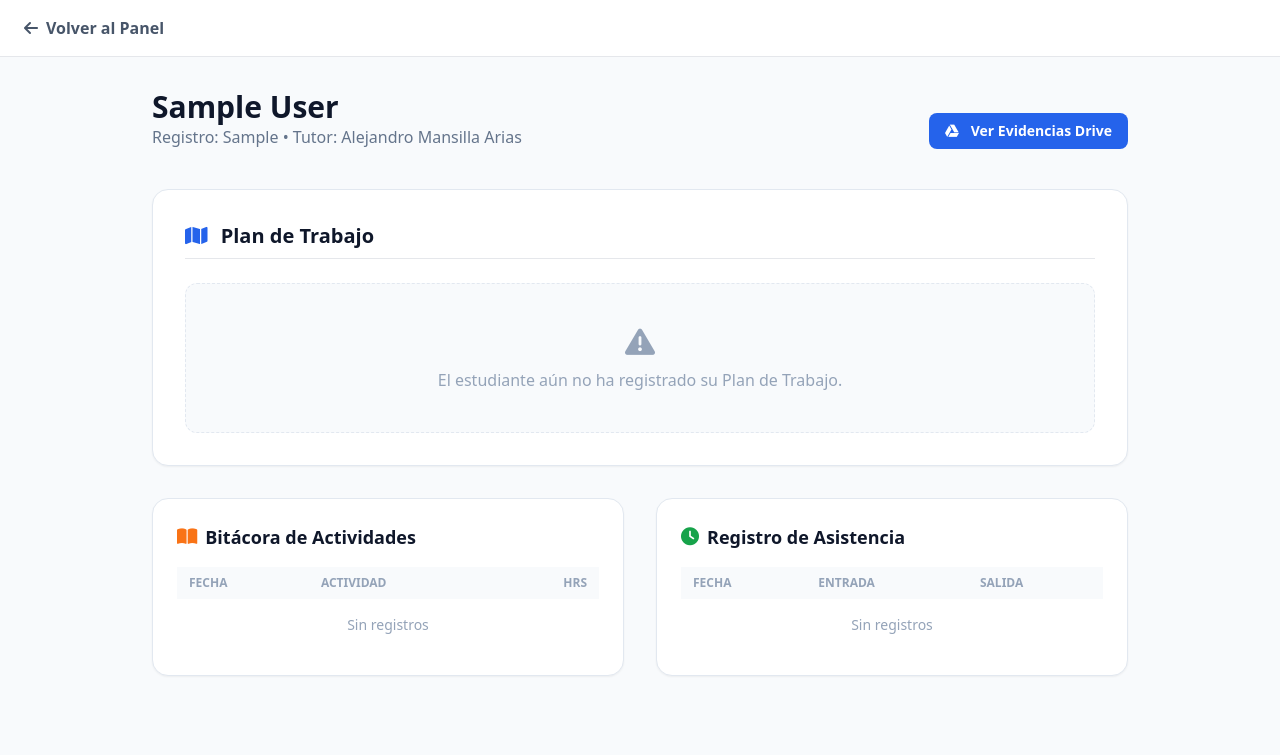
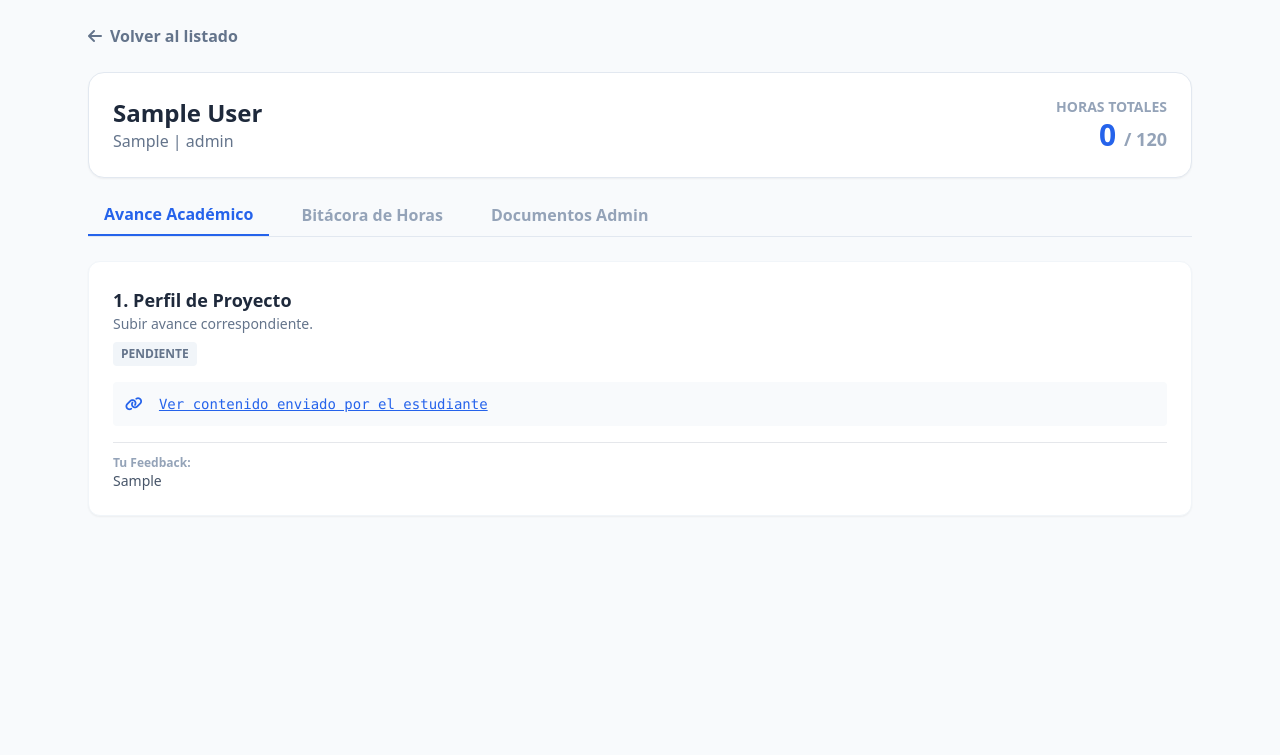
Before and after one commit to criuagrm/criuagrm.github.io, a Flask app: template sistema_tutores/templates/docente_detail.html in a window 1280 px wide. Shown: the top 755 px of the page. Run offline with Flask 3, Linux system fonts and the light colour scheme; the template is opened without the code that fills it: values that come from a table or form of the project are taken from there, others are empty; tables that the repository leaves empty hold one stand-in row (values such as "Sample post"); some libraries are stand-ins or nearby versions.

Commit message:
Update docente_detail.html

```diff
--- a/sistema_tutores/templates/docente_detail.html
+++ b/sistema_tutores/templates/docente_detail.html
@@ -2,115 +2,154 @@
 <html lang="es">
 <head>
     <meta charset="UTF-8">
-    <title>Revisión Estudiante</title>
+    <title>Evaluación - {{ e.full_name }}</title>
     <script src="https://cdn.tailwindcss.com"></script>
-    <link rel="stylesheet" href="https://cdnjs.cloudflare.com/ajax/libs/font-awesome/6.5.2/css/all.min.css"/>
+    <link href="https://cdnjs.cloudflare.com/ajax/libs/font-awesome/6.0.0/css/all.min.css" rel="stylesheet">
+    <script src="//unpkg.com/alpinejs" defer></script>
 </head>
-<body class="bg-slate-50 font-sans pb-20">
-    <nav class="bg-white border-b px-6 py-4 mb-8">
-        <a href="/docente/dashboard" class="flex items-center gap-2 text-slate-600 hover:text-blue-900 font-bold">
-            <i class="fa-solid fa-arrow-left"></i> Volver al Panel
+<body class="bg-slate-50 text-slate-800">
+
+    <div class="max-w-6xl mx-auto p-6">
+        <a href="/docente/dashboard" class="inline-flex items-center text-slate-500 hover:text-slate-800 mb-6 font-bold">
+            <i class="fa-solid fa-arrow-left mr-2"></i> Volver al listado
         </a>
-    </nav>
 
-    <div class="max-w-5xl mx-auto px-6">
-        <div class="flex justify-between items-end mb-10">
+        <div class="bg-white p-6 rounded-2xl shadow-sm border border-slate-200 mb-6 flex justify-between items-center">
             <div>
-                <h1 class="text-3xl font-bold text-slate-900">{{ e.full_name }}</h1>
-                <p class="text-slate-500">Registro: {{ e.registro }} • Tutor: {{ e.tutor.name }}</p>
+                <h1 class="text-2xl font-bold">{{ e.full_name }}</h1>
+                <p class="text-slate-500">{{ e.registro }} | {{ e.practicum_level }}</p>
             </div>
-            <a href="{{ e.drive_folder_url }}" target="_blank" class="bg-blue-600 text-white px-4 py-2 rounded-lg font-bold text-sm hover:bg-blue-700">
-                <i class="fa-brands fa-google-drive mr-2"></i> Ver Evidencias Drive
-            </a>
+            <div class="text-right">
+                <p class="text-sm font-bold text-slate-400 uppercase">Horas Totales</p>
+                <p class="text-3xl font-black text-blue-600">{{ e.total_hours }} <span class="text-lg text-slate-400">/ 120</span></p>
+            </div>
         </div>
 
-        <div class="bg-white rounded-2xl shadow-sm border border-slate-200 p-8 mb-8">
-            <h2 class="text-xl font-bold text-slate-900 mb-6 border-b pb-2"><i class="fa-solid fa-map mr-2 text-blue-600"></i> Plan de Trabajo</h2>
+        <div x-data="{ tab: 'academico' }">
+            <div class="flex gap-4 border-b border-slate-200 mb-6">
+                <button @click="tab = 'academico'" :class="{ 'border-b-2 border-blue-600 text-blue-600': tab === 'academico', 'text-slate-400': tab !== 'academico' }" class="pb-2 px-4 font-bold transition">
+                    Avance Académico
+                </button>
+                <button @click="tab = 'bitacora'" :class="{ 'border-b-2 border-blue-600 text-blue-600': tab === 'bitacora', 'text-slate-400': tab !== 'bitacora' }" class="pb-2 px-4 font-bold transition">
+                    Bitácora de Horas
+                </button>
+                <button @click="tab = 'admin'" :class="{ 'border-b-2 border-blue-600 text-blue-600': tab === 'admin', 'text-slate-400': tab !== 'admin' }" class="pb-2 px-4 font-bold transition">
+                    Documentos Admin
+                </button>
+            </div>
 
-            {% if e.work_plan %}
-                <div class="space-y-6">
-                    <div>
-                        <h3 class="text-xs font-bold text-slate-400 uppercase">Título del Proyecto</h3>
-                        <p class="text-lg font-medium">{{ e.work_plan.title }}</p>
-                    </div>
-                    <div class="grid grid-cols-1 md:grid-cols-2 gap-6">
+            <div x-show="tab === 'academico'" class="space-y-6">
+                {% for sub in submissions %}
+                <div class="bg-white rounded-xl shadow-sm border {{ 'border-yellow-300 ring-2 ring-yellow-100' if sub.status == 'EN_REVISION' else 'border-slate-100' }} p-6">
+                    <div class="flex justify-between items-start mb-4">
                         <div>
-                            <h3 class="text-xs font-bold text-slate-400 uppercase">Objetivo General</h3>
-                            <p class="text-slate-700 mt-1 bg-slate-50 p-3 rounded-lg">{{ e.work_plan.general_objective }}</p>
-                        </div>
-                        <div>
-                            <h3 class="text-xs font-bold text-slate-400 uppercase">Cronograma Propuesto</h3>
-                            <p class="text-slate-700 mt-1 bg-slate-50 p-3 rounded-lg">{{ e.work_plan.schedule }}</p>
+                            <h3 class="font-bold text-lg">{{ sub.assignment.title }}</h3>
+                            <p class="text-sm text-slate-500 mb-2">{{ sub.assignment.description }}</p>
+
+                            <div class="flex items-center gap-2">
+                                <span class="px-2 py-1 rounded text-xs font-bold uppercase
+                                {{ 'bg-yellow-100 text-yellow-700' if sub.status == 'EN_REVISION' else 'bg-slate-100 text-slate-500' }}">
+                                    {{ sub.status }}
+                                </span>
+                                {% if sub.status == 'EN_REVISION' %}
+                                    <span class="text-xs text-red-500 font-bold animate-pulse">Esperando hace {{ sub.days_waiting }} días</span>
+                                {% endif %}
+                            </div>
                         </div>
                     </div>
+
+                    {% if sub.content %}
+                    <div class="bg-slate-50 p-3 rounded text-sm text-blue-600 font-mono mb-4 break-all">
+                        <i class="fa-solid fa-link mr-2"></i> <a href="{{ sub.content }}" target="_blank" class="underline">Ver contenido enviado por el estudiante</a>
+                    </div>
+                    {% endif %}
+
+                    {% if sub.status == 'EN_REVISION' %}
+                    <form action="/docente/grade_submission" method="POST" class="bg-slate-50 p-4 rounded-lg border border-slate-200">
+                        <input type="hidden" name="submission_id" value="{{ sub.id }}">
+                        <label class="block text-xs font-bold text-slate-500 uppercase mb-2">Retroalimentación / Correcciones</label>
+                        <textarea name="feedback" rows="3" class="w-full border-slate-300 rounded mb-3 p-2 text-sm" placeholder="Escribe aquí las observaciones..."></textarea>
+
+                        <div class="flex gap-3">
+                            <button type="submit" name="action" value="reject" class="flex-1 bg-white border border-red-200 text-red-600 hover:bg-red-50 py-2 rounded font-bold text-sm">
+                                Rechazar / Observar
+                            </button>
+                            <button type="submit" name="action" value="approve" class="flex-1 bg-green-600 text-white hover:bg-green-700 py-2 rounded font-bold text-sm">
+                                Aprobar Entrega
+                            </button>
+                        </div>
+                    </form>
+                    {% elif sub.feedback %}
+                        <div class="border-t pt-3 mt-3">
+                            <p class="text-xs font-bold text-slate-400">Tu Feedback:</p>
+                            <p class="text-sm text-slate-600">{{ sub.feedback }}</p>
+                        </div>
+                    {% endif %}
                 </div>
-            {% else %}
-                <div class="text-center py-10 text-slate-400 bg-slate-50 rounded-xl border border-dashed border-slate-200">
-                    <i class="fa-solid fa-triangle-exclamation text-3xl mb-2"></i>
-                    <p>El estudiante aún no ha registrado su Plan de Trabajo.</p>
-                </div>
-            {% endif %}
-        </div>
+                {% endfor %}
+            </div>
 
-        <div class="grid grid-cols-1 lg:grid-cols-2 gap-8">
-
-            <div class="bg-white rounded-2xl shadow-sm border border-slate-200 p-6">
-                <h2 class="text-lg font-bold text-slate-900 mb-4 flex items-center gap-2">
-                    <i class="fa-solid fa-book-open text-orange-500"></i> Bitácora de Actividades
-                </h2>
-                <div class="overflow-y-auto max-h-[400px]">
-                    <table class="w-full text-sm text-left">
-                        <thead class="text-xs text-slate-400 uppercase bg-slate-50 sticky top-0">
+            <div x-show="tab === 'bitacora'">
+                <div class="bg-white rounded-xl shadow-sm border border-slate-100 overflow-hidden">
+                    <table class="w-full text-sm text-left text-slate-500">
+                        <thead class="text-xs text-slate-700 uppercase bg-slate-50">
                             <tr>
-                                <th class="px-3 py-2">Fecha</th>
-                                <th class="px-3 py-2">Actividad</th>
-                                <th class="px-3 py-2 text-right">Hrs</th>
+                                <th class="px-6 py-3">Fecha</th>
+                                <th class="px-6 py-3">Actividad</th>
+                                <th class="px-6 py-3">Detalle</th>
+                                <th class="px-6 py-3">Horas</th>
+                                <th class="px-6 py-3">Estado</th>
                             </tr>
                         </thead>
-                        <tbody class="divide-y divide-slate-100">
+                        <tbody>
                             {% for log in e.logs %}
-                            <tr>
-                                <td class="px-3 py-3 font-mono text-slate-500">{{ log.date }}</td>
-                                <td class="px-3 py-3">{{ log.activity }}</td>
-                                <td class="px-3 py-3 text-right font-bold">{{ log.hours }}</td>
+                            <tr class="border-b hover:bg-slate-50">
+                                <td class="px-6 py-4">{{ log.date }}</td>
+                                <td class="px-6 py-4 font-bold text-slate-800">{{ log.activity_type }}</td>
+                                <td class="px-6 py-4 truncate max-w-xs">{{ log.activity_detail }}</td>
+                                <td class="px-6 py-4 font-bold">{{ log.hours }}</td>
+                                <td class="px-6 py-4">
+                                    {% if log.is_validated %}
+                                        <span class="text-green-600"><i class="fa-solid fa-check-circle"></i></span>
+                                    {% else %}
+                                        <span class="text-slate-400"><i class="fa-regular fa-clock"></i></span>
+                                    {% endif %}
+                                </td>
                             </tr>
-                            {% else %}
-                            <tr><td colspan="3" class="text-center py-4 text-slate-400">Sin registros</td></tr>
                             {% endfor %}
                         </tbody>
                     </table>
+
+                    <div class="p-4 bg-slate-50 border-t flex justify-end">
+                        <form action="/docente/validate_hours" method="POST">
+                            <input type="hidden" name="student_id" value="{{ e.id }}">
+                            <button type="submit" class="bg-blue-600 text-white px-4 py-2 rounded hover:bg-blue-700 text-sm font-bold">
+                                <i class="fa-solid fa-check-double mr-2"></i> Validar Todas las Horas Pendientes
+                            </button>
+                        </form>
+                    </div>
                 </div>
             </div>
 
-            <div class="bg-white rounded-2xl shadow-sm border border-slate-200 p-6">
-                <h2 class="text-lg font-bold text-slate-900 mb-4 flex items-center gap-2">
-                    <i class="fa-solid fa-clock text-green-600"></i> Registro de Asistencia
-                </h2>
-                <div class="overflow-y-auto max-h-[400px]">
-                    <table class="w-full text-sm text-left">
-                        <thead class="text-xs text-slate-400 uppercase bg-slate-50 sticky top-0">
-                            <tr>
-                                <th class="px-3 py-2">Fecha</th>
-                                <th class="px-3 py-2">Entrada</th>
-                                <th class="px-3 py-2">Salida</th>
-                            </tr>
-                        </thead>
-                        <tbody class="divide-y divide-slate-100">
-                            {% for att in e.attendance %}
-                            <tr>
-                                <td class="px-3 py-3 font-mono text-slate-500">{{ att.date }}</td>
-                                <td class="px-3 py-3 font-bold text-green-600">{{ att.entry_time }}</td>
-                                <td class="px-3 py-3 font-bold text-red-500">{{ att.exit_time }}</td>
-                            </tr>
+            <div x-show="tab === 'admin'">
+                <div class="grid grid-cols-2 gap-4">
+                    {% for doc in e.documents %}
+                    <div class="bg-white p-4 rounded-lg border border-slate-200">
+                        <div class="flex justify-between items-center">
+                            <span class="font-bold">{{ doc.doc_type }}</span>
+                            {% if doc.status == 'VALIDADO' %}
+                                <span class="bg-green-100 text-green-700 px-2 py-1 rounded text-xs font-bold">OK</span>
                             {% else %}
-                            <tr><td colspan="3" class="text-center py-4 text-slate-400">Sin registros</td></tr>
-                            {% endfor %}
-                        </tbody>
-                    </table>
+                                <span class="bg-slate-100 text-slate-500 px-2 py-1 rounded text-xs">{{ doc.status }}</span>
+                            {% endif %}
+                        </div>
+                    </div>
+                    {% endfor %}
                 </div>
             </div>
 
         </div>
     </div>
+
 </body>
 </html>
```
